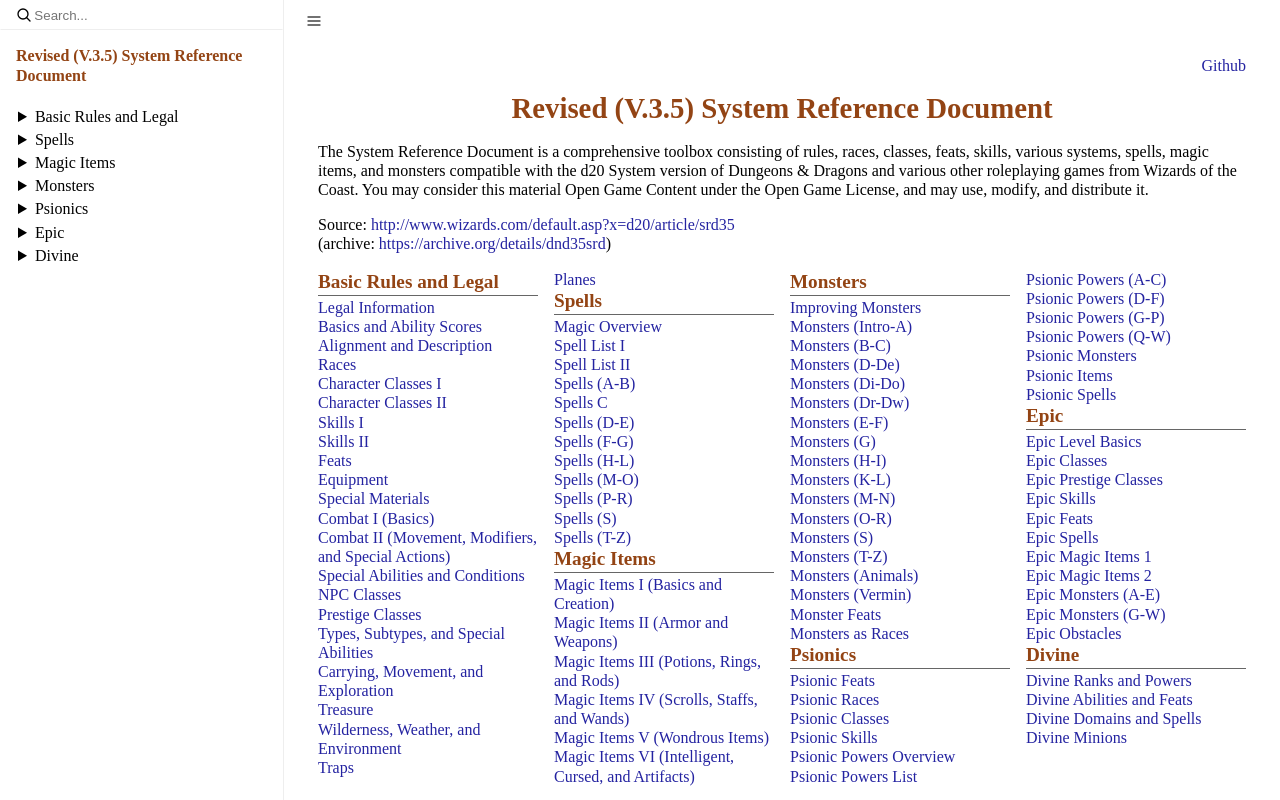
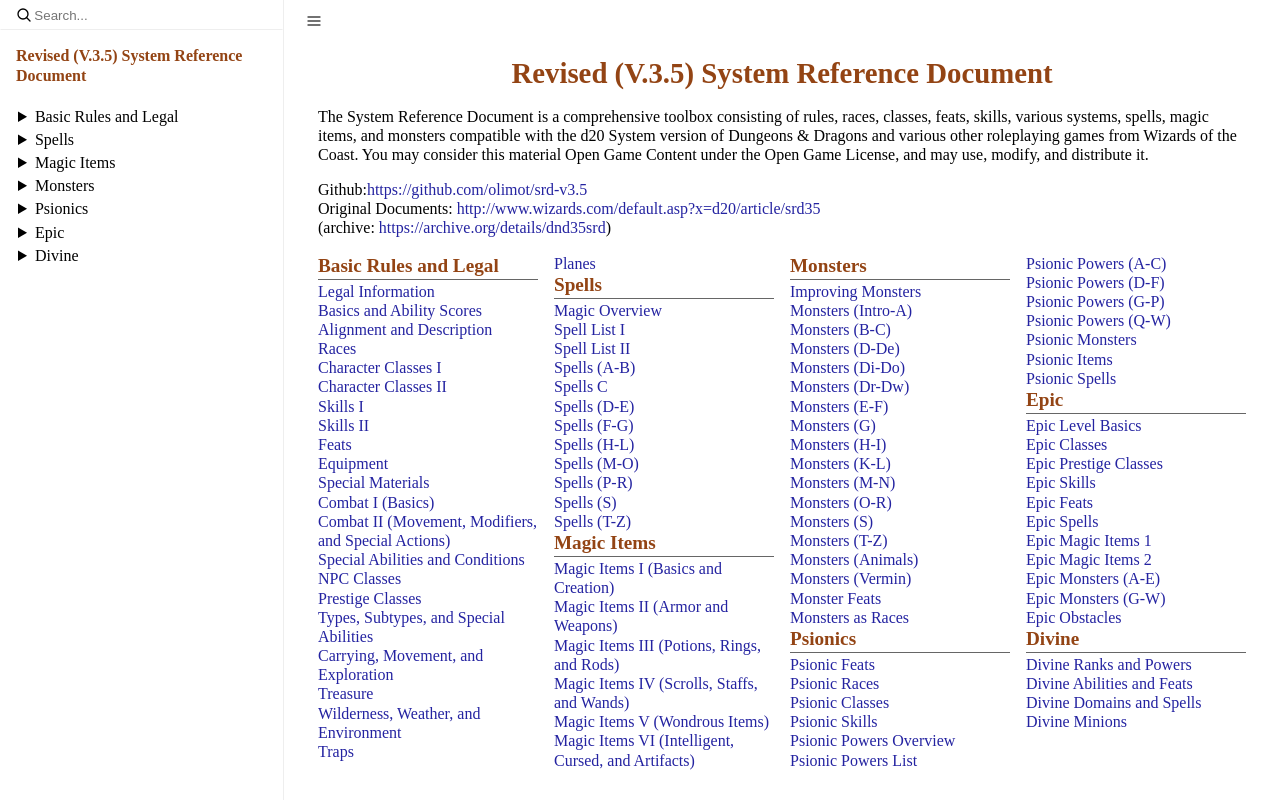
Before and after one commit to olimot/srd-v3.5, a Next.js app: page / in a window 1280 px wide. Built offline with nearby package versions, Linux system fonts and the light colour scheme.

Commit message:
minor fix at home

```diff
--- a/src/components/App/App.module.scss
+++ b/src/components/App/App.module.scss
@@ -1,9 +1,5 @@
 .center {
   text-align: center;
-}
-
-.externalLinks {
-  text-align: right;
 }
 
 .appwrap {
--- a/src/components/App/App.tsx
+++ b/src/components/App/App.tsx
@@ -20,9 +20,6 @@
   return (
     <div className={classNames(styles.app, 'layout')}>
       <div className={classNames(styles.appwrap, 'layout__wrap')}>
-        <p className={styles.externalLinks}>
-          <a href="https://github.com/olimot/srd-v3.5">Github</a>
-        </p>
         <h1 className={styles.center}>Revised (v.3.5) System Reference Document</h1>
         <p>
           The System Reference Document is a comprehensive toolbox consisting of rules, races, classes, feats, skills,
@@ -31,7 +28,9 @@
           Game Content under the Open Game License, and may use, modify, and distribute it.
         </p>
         <p>
-          Source:{' '}
+          Github:<a href="https://github.com/olimot/srd-v3.5">https://github.com/olimot/srd-v3.5</a>
+          <br />
+          Original Documents:{' '}
           <a href="http://www.wizards.com/default.asp?x=d20/article/srd35">
             http://www.wizards.com/default.asp?x=d20/article/srd35
           </a>
```
